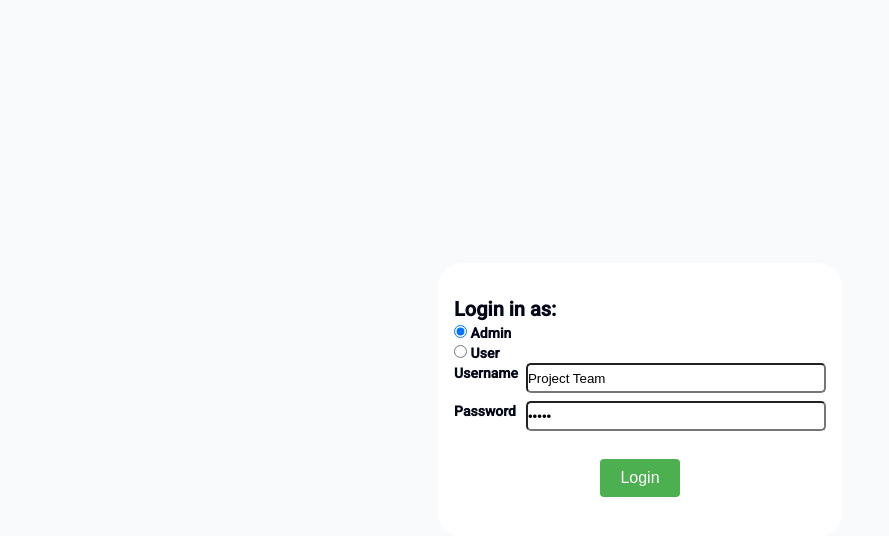
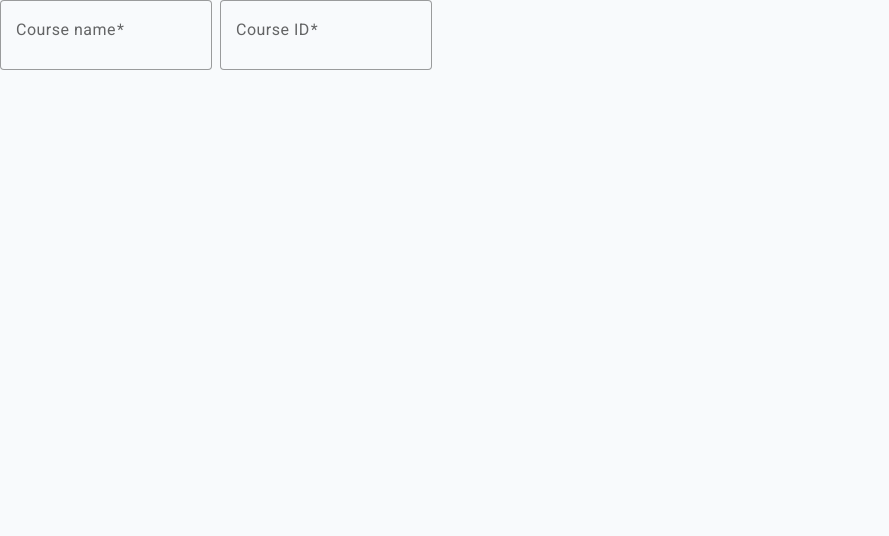
Before and after one commit to lamiaagabriel/college-management-system, an Angular app in the folder client/: page / in a window 1280 px wide. Shown: the top 536 px of the page, without its empty margins (0-889 px from the left). Built offline with nearby package versions, Linux system fonts and the light colour scheme.

Commit message:
logout navigation

```diff
--- a/client/src/app/login/login.component.html
+++ b/client/src/app/login/login.component.html
@@ -1,4 +1,4 @@
-<div class="min-h-screen grid place-items-center marg">
+<!-- <div class="min-h-screen grid place-items-center marg">
   <div class="bg-white px-4 py-8 rounded-3xl hover:shadow-2xl">
     <form (ngSubmit)="onSubmit()" #myForm="ngForm">
       <label class="font-bold text-xl">Login in as:</label>
@@ -55,4 +55,48 @@
       </div>
     </form>
   </div>
+</div> -->
+
+<div class="form">
+  <form (ngSubmit)="onSubmit()" #myForm="ngForm">
+    <div class="inline mr-2" ngModelGroup="LoginData" #LoginData="ngModelGroup">
+      <mat-form-field class="usernamegroup" appearance="outline">
+        <mat-label>Course name</mat-label>
+        <input
+          matInput
+          type="text"
+          id="coursename"
+          name="coursename"
+          ngModel
+          required
+          #fname="ngModel"
+          pattern="[a-zA-Z ]*"
+        />
+      </mat-form-field>
+
+      <mat-form-field class="LoginData ml-2" appearance="outline">
+        <mat-label>Course ID</mat-label>
+        <input
+          matInput
+          type="text"
+          id="courseID"
+          name="courseID"
+          ngModel
+          required
+          #fname="ngModel"
+        />
+      </mat-form-field>
+    </div>
+
+    <button
+      mat-raised-button
+      color="primary"
+      type="submit"
+      value="Submit"
+      id="btn"
+      [hidden]="!myForm.valid"
+    >
+      Login
+    </button>
+  </form>
 </div>
```
